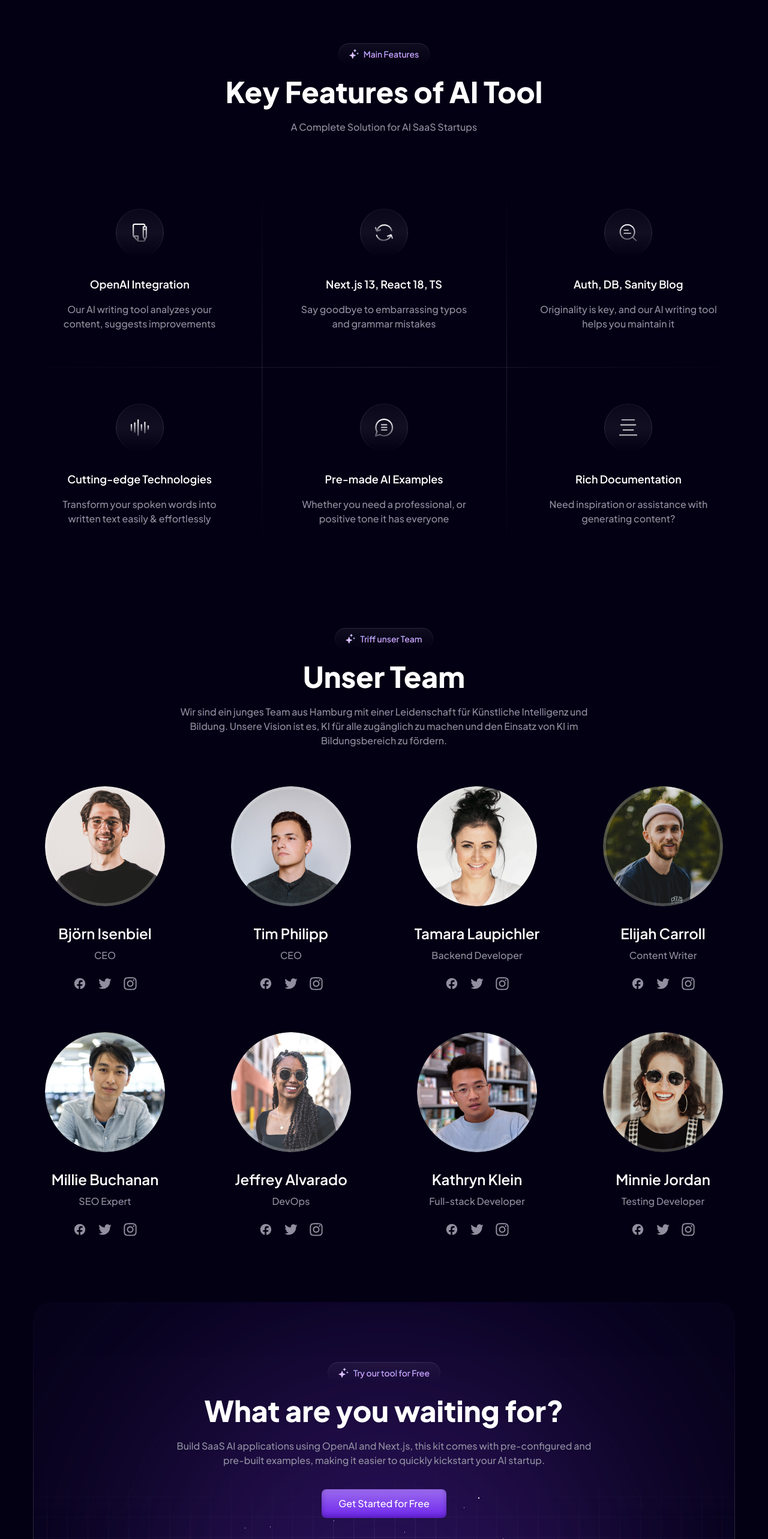
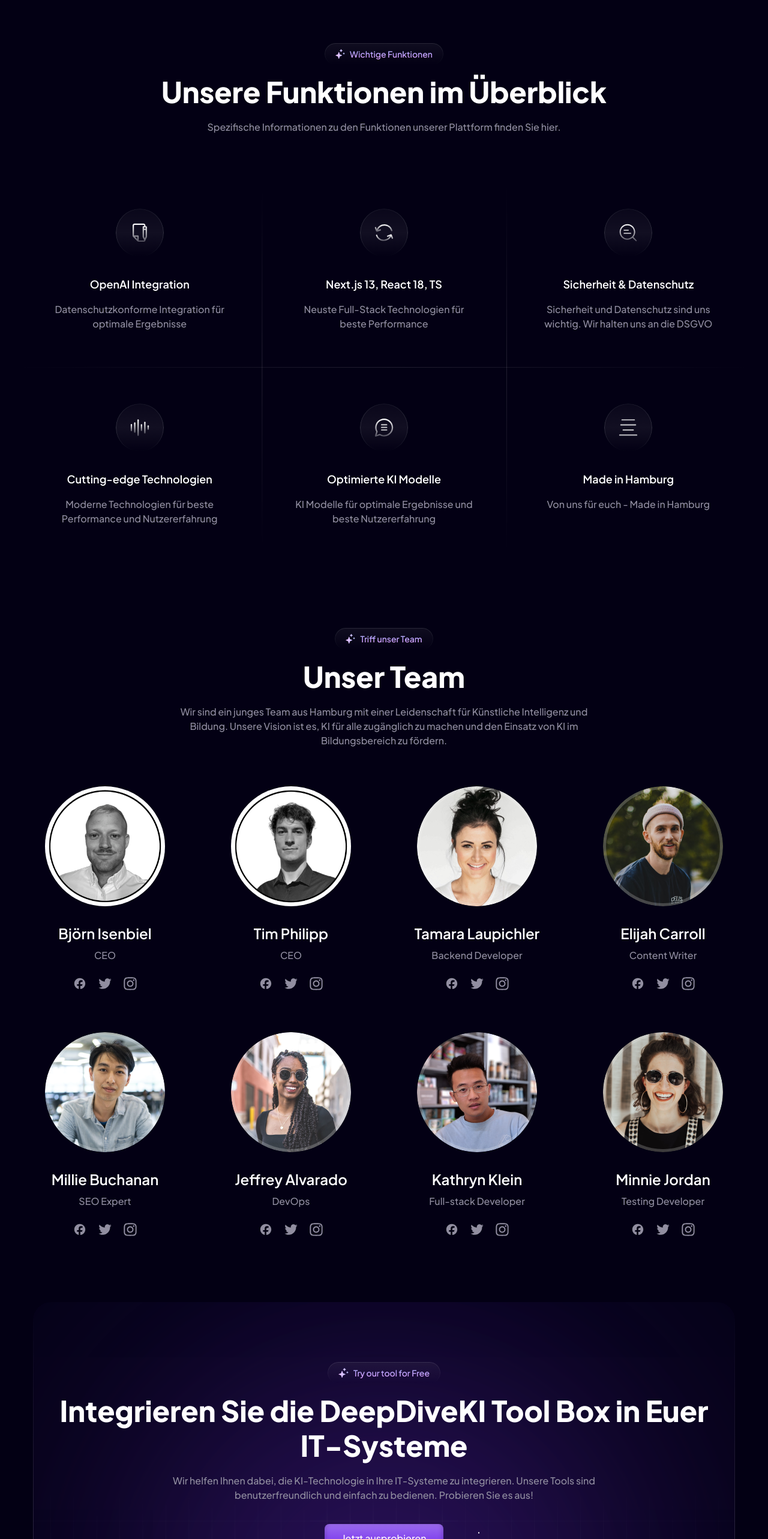
Before and after one commit to deepdiveki/TempTesterScalingo, a Next.js app: page /about in a window 1280 px wide. Shown: the part 1040-3606 px from the top of the page at 60% size. Built offline with nearby package versions, Linux system fonts and the light colour scheme; no server answers.

Commit message:
Ergänzungen Designe I

```diff
--- a/src/components/CallToAction/index.tsx
+++ b/src/components/CallToAction/index.tsx
@@ -55,19 +55,17 @@ const CallToAction = () => {
               <span className="hero-subtitle-text">Try our tool for Free</span>
             </span>
             <h2 className="mb-4.5 text-2xl font-extrabold text-white sm:text-4xl xl:text-heading-2">
-              What are you waiting for?
+              Integrieren Sie die DeepDiveKI Tool Box in Euer IT-Systeme
             </h2>
             <p className="mx-auto mb-9 max-w-[714px] font-medium">
-              Build SaaS AI applications using OpenAI and Next.js, this kit
-              comes with pre-configured and pre-built examples, making it easier
-              to quickly kickstart your AI startup.
+              Wir helfen Ihnen dabei, die KI-Technologie in Ihre IT-Systeme zu integrieren. Unsere Tools sind benutzerfreundlich und einfach zu bedienen. Probieren Sie es aus!
             </p>
 
             <Link
               href="/"
               className="hero-button-gradient inline-flex rounded-lg px-7 py-3 font-medium text-white duration-300 ease-in hover:opacity-80"
             >
-              Get Started for Free
+              Jetzt ausprobieren
             </Link>
           </div>
         </div>
--- a/src/components/Footer/index.tsx
+++ b/src/components/Footer/index.tsx
@@ -31,14 +31,12 @@ const Footer = () => {
               </Link>
 
               <p className="mb-12 xl:w-4/5">
-                Build SaaS AI applications using OpenAI and Next.js, this kit
-                comes with pre-configured and pre-built examples, making it
-                easier to quickly kickstart your AI startup.
+              DeepDiveKI bietet eine umfassende Palette an einsatzbereiten Tools, um Lehrende zu entlasten, den Unterricht effizienter zu gestalten und gleichzeitig das Lernpotenzial der Schüler:innen voll auszuschöpfen.
               </p>
 
 
               <p className="mt-5.5 font-medium">
-                AI Tool, LLC. All rights reserved.
+                DeepDive-KI UG (haftungsbeschränkt)
               </p>
             </div>
 
--- a/src/components/Home/Features/featuresData.ts
+++ b/src/components/Home/Features/featuresData.ts
@@ -5,42 +5,42 @@ const featuresData: Feature[] = [
     id: 11,
     title: "OpenAI Integration",
     description:
-      "Our AI writing tool analyzes your content, suggests improvements",
+      "Datenschutzkonforme Integration für optimale Ergebnisse",
     icon: "/images/features/icon-01.svg",
   },
   {
     id: 27,
     title: "Next.js 13, React 18, TS",
-    description: "Say goodbye to embarrassing typos and grammar mistakes",
+    description: "Neuste Full-Stack Technologien für beste Performance",
     icon: "/images/features/icon-02.svg",
   },
   {
     id: 21,
-    title: "Auth, DB, Sanity Blog",
+    title: "Sicherheit & Datenschutz",
     description:
-      "Originality is key, and our AI writing tool helps you maintain it",
+      "Sicherheit und Datenschutz sind uns wichtig. Wir halten uns an die DSGVO",
     icon: "/images/features/icon-03.svg",
   },
   {
     id: 3,
-    title: "Cutting-edge Technologies",
+    title: "Cutting-edge Technologien",
     description:
-      "Transform your spoken words into written text easily & effortlessly",
+      "Moderne Technologien für beste Performance und Nutzererfahrung",
     icon: "/images/features/icon-04.svg",
     rotate: true,
   },
   {
     id: 48,
-    title: "Pre-made AI Examples",
+    title: "Optimierte KI Modelle",
     description:
-      "Whether you need a professional, or positive tone it has everyone",
+      "KI Modelle für optimale Ergebnisse und beste Nutzererfahrung",
     icon: "/images/features/icon-05.svg",
     rotate: true,
   },
   {
     id: 3,
-    title: "Rich Documentation",
-    description: "Need inspiration or assistance with generating content?",
+    title: "Made in Hamburg",
+    description: "Von uns für euch - Made in Hamburg",
     icon: "/images/features/icon-06.svg",
     rotate: true,
   },
--- a/src/components/Home/Features/index.tsx
+++ b/src/components/Home/Features/index.tsx
@@ -10,9 +10,9 @@ const Features = () => {
     >
       <div className="mx-auto max-w-[1222px] px-4 sm:px-8 xl:px-0">
         <SectionTitle
-          subTitle="Main Features"
-          title="Key Features of AI Tool"
-          paragraph="A Complete Solution for AI SaaS Startups"
+          subTitle="Wichtige Funktionen"
+          title="Unsere Funktionen im Überblick"
+          paragraph="Spezifische Informationen zu den Funktionen unserer Plattform finden Sie hier."
         />
 
         <div className="relative">
--- a/src/components/Home/FeaturesList/index.tsx
+++ b/src/components/Home/FeaturesList/index.tsx
@@ -23,23 +23,20 @@ const FeaturesList = () => {
                         />
 
                         <span className="hero-subtitle-text">
-                          Kickstart your AI Startup
+                          Integrieren Sie Künstliche Intelligenz in Ihre Schule
                         </span>
                       </span>
                       <h3 className="mb-4.5 text-heading-4 font-bold text-white">
-                        Seamless OpenAI Integration
+                        Künstliche Intelligenz für Schulen und Universitäten
                       </h3>
                       <p className="mb-10 font-medium">
-                        Build SaaS AI applications using OpenAI and Next.js,
-                        this kit comes with pre-configured and pre-built
-                        examples, making it easier to quickly kickstart your AI
-                        startup.
+                        Mit der DeepDiveKI ToolBox sind Sie in der Lage viele praktische KI -Tools in ihre Institution zu integrieren.
                       </p>
                       <Link
                         href="/#"
                         className="features-button-gradient relative inline-flex items-center gap-1.5 rounded-full px-6 py-3 text-sm text-white duration-300 ease-in hover:shadow-button"
                       >
-                        Learn more
+                        Jetzt ausprobieren
                         <svg
                           width="14"
                           height="12"
@@ -135,12 +132,10 @@ const FeaturesList = () => {
                     </span>
 
                     <h3 className="mb-4.5 text-heading-6 font-semibold text-white">
-                      All Essential SaaS Pages
+                      KI Tools für Ihre Schule oder Universität
                     </h3>
                     <p className="font-medium">
-                      Build SaaS AI applications using OpenAI and Next.js, this
-                      kit comes with pre-configured and pre-built examples,
-                      making it easier to quickly kickstart.
+                      Ob zur Unterstützung bei Aufgaben, der Analyse von Lernergebnissen oder der Erstellung interaktiver Inhalte – unsere Plattform hilft dabei, den Unterricht moderner und zugänglicher zu machen.
                     </p>
                   </div>
 
@@ -196,11 +191,10 @@ const FeaturesList = () => {
                     </span>
 
                     <h3 className="mb-4.5 text-heading-6 font-semibold text-white">
-                      Highly Customizable
+                      Individuelle Anpassung und Entwicklung von KI-Tools
                     </h3>
                     <p className="font-medium">
-                      Build SaaS AI applications using OpenAI and Next.js,
-                      quickly kickstart your AI startup.
+                      KI-Tools individuell an Ihre Bedürfnisse anzupassen und konstante Weiterentwicklung der Tools.
                     </p>
                   </div>
 
--- a/src/components/Home/Hero/index.tsx
+++ b/src/components/Home/Hero/index.tsx
@@ -36,24 +36,21 @@ const Hero = () => {
             />
 
             <span className="hero-subtitle-text">
-              Launch Your AI Startup with
+              Für die Zukunft mit KI:
             </span>
           </span>
           <h1 className="mb-6 text-3xl font-extrabold text-white sm:text-5xl xl:text-heading-1">
-            OpenAI + Next.js SaaS Boilerplate and Starter Kit
+            DeepDive-KI Tool Box
           </h1>
           <p className="mx-auto mb-9 max-w-[500px] font-medium md:text-lg">
-            Ideal for developers looking to build SaaS applications using OpenAI
-            and Next.js, this starter kit comes with pre-configured and
-            pre-built examples, making it easier to quickly kickstart your AI
-            startup.
+          Unsere Plattform bietet Lehrenden an Schulen und Universitäten eine innovative Möglichkeit, Künstliche Intelligenz (KI) gezielt im Unterricht einzusetzen.
           </p>
 
           <Link
             href="/ai-examples"
             className="hero-button-gradient inline-flex rounded-lg px-7 py-3 font-medium text-white duration-300 ease-in hover:opacity-80"
           >
-            Try AI Examples
+            Jetzt ausprobieren
           </Link>
         </div>
       </div>
```
Also changed, not shown: public/images/team/team-01.png, public/images/team/team-02.png.
